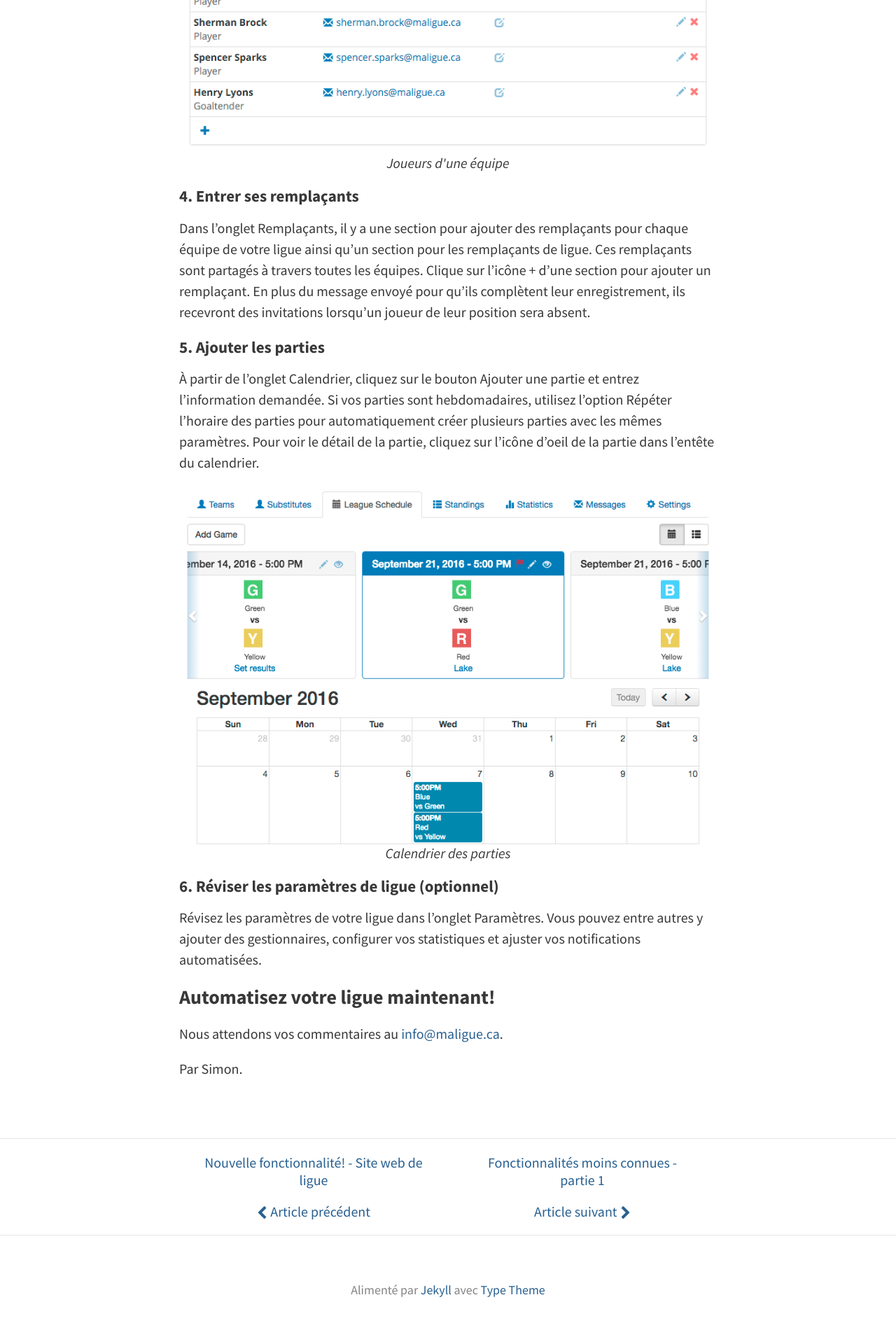
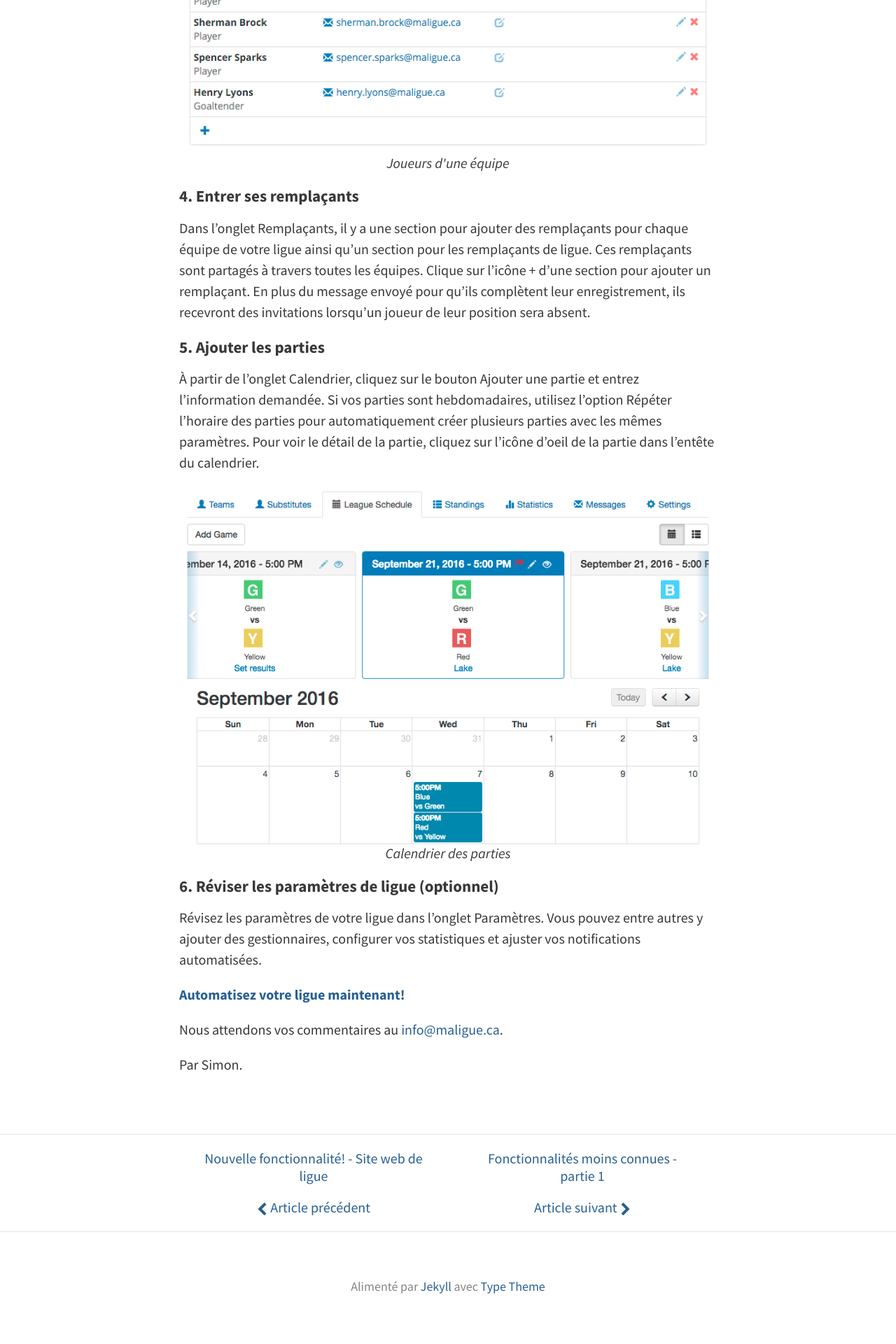
Before and after one commit to maligue/maligue.github.io, a Jekyll site: the page built from _posts/fr/2016-09-18-enregistrer-sa-ligue-en-5-etapes.md, in a window 1280 px wide. Shown: the part 1586-3506 px from the top of the page at 70% size. Built offline with Jekyll 4.4.1, drawn with Linux system fonts in a browser that asks for light colours; nearby versions of some CDN libraries.

```diff
--- a/_posts/fr/2016-09-18-enregistrer-sa-ligue-en-5-etapes.md
+++ b/_posts/fr/2016-09-18-enregistrer-sa-ligue-en-5-etapes.md
@@ -35,7 +35,7 @@ Dans l’onglet Remplaçants, il y a une section pour ajouter des remplaçants p
 
 Révisez les paramètres de votre ligue dans l’onglet Paramètres. Vous pouvez entre autres y ajouter des gestionnaires, configurer vos statistiques et ajuster vos notifications automatisées.
 
-### [Automatisez votre ligue maintenant!](https://maligue.ca/?lang=fr#/signup)
+**[Automatisez votre ligue maintenant!](https://maligue.ca/?lang=fr#/signup)**
 
 Nous attendons vos commentaires au [info@maligue.ca](mailto:info@maligue.ca).
 
```
